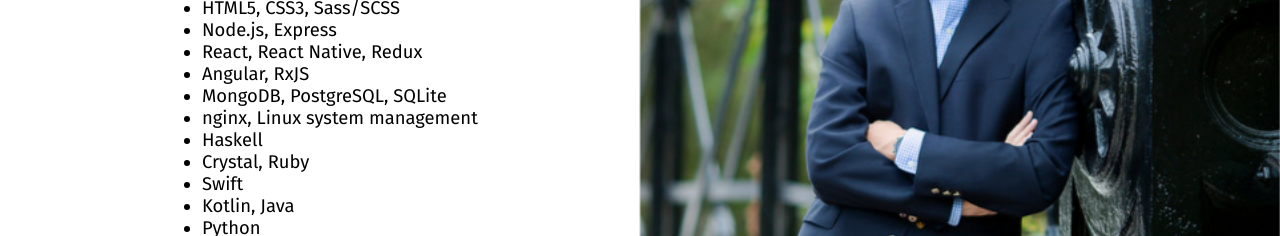
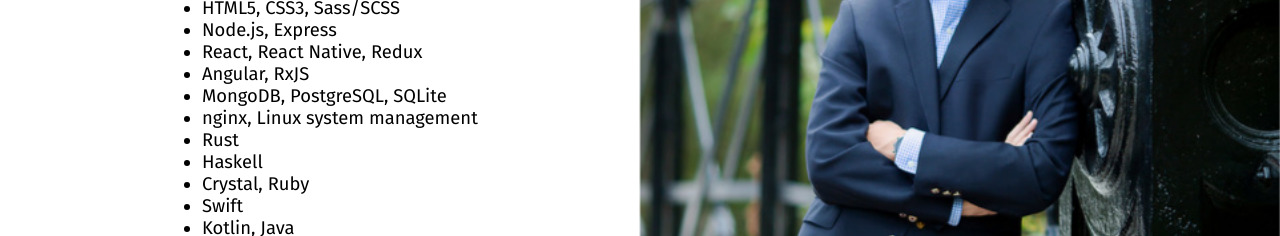
Before and after one commit to nickbclifford/nickclifford.me-v3, a website: page index.html in a window 1280 px wide. Shown: the part 365-601 px from the top of the page. Drawn offline with nearby package versions, Linux system fonts and the light colour scheme; files that its build step writes are made by us from their sources.

Commit message:
add Rust

```diff
--- a/index.html
+++ b/index.html
@@ -54,6 +54,7 @@
 						<li>Angular, RxJS</li>
 						<li>MongoDB, PostgreSQL, SQLite</li>
 						<li>nginx, Linux system management</li>
+						<li>Rust</li>
 						<li>Haskell</li>
 						<li>Crystal, Ruby</li>
 						<li>Swift</li>
```
